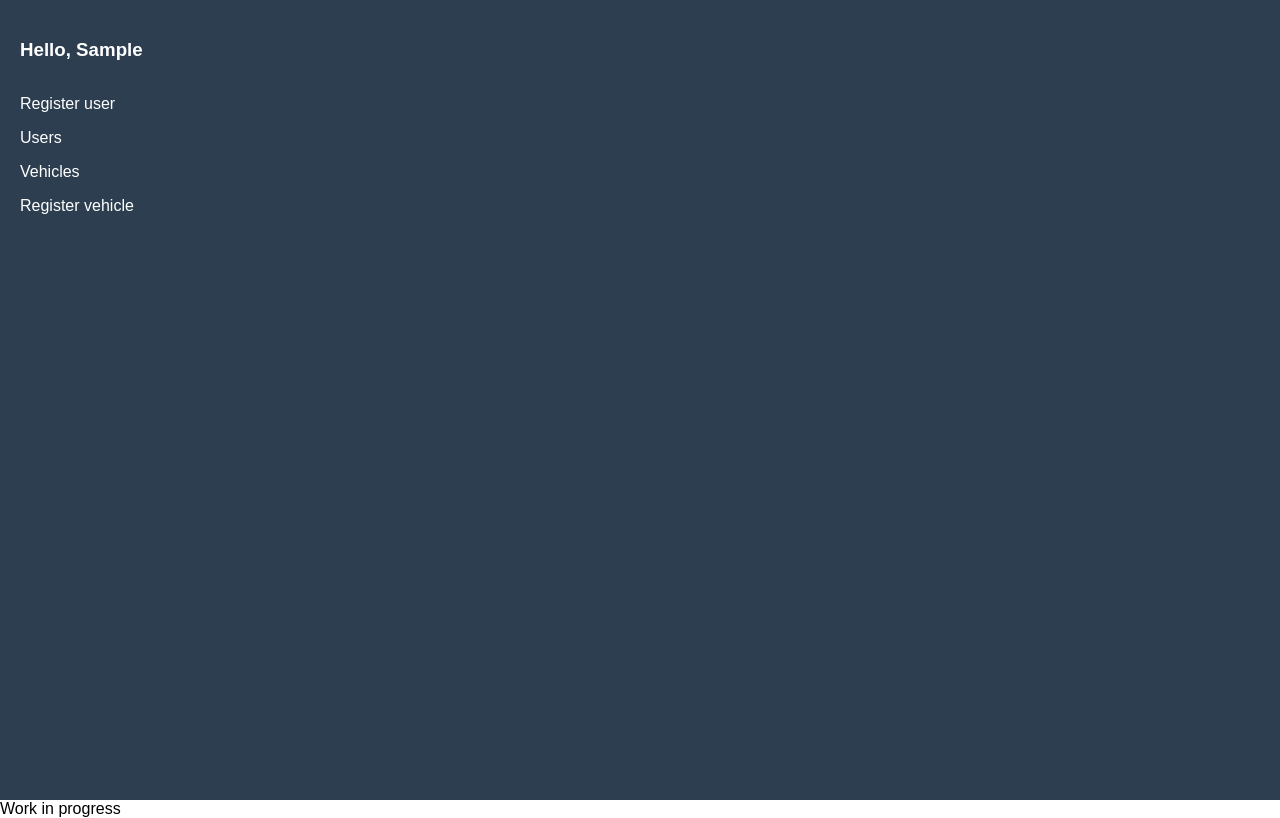
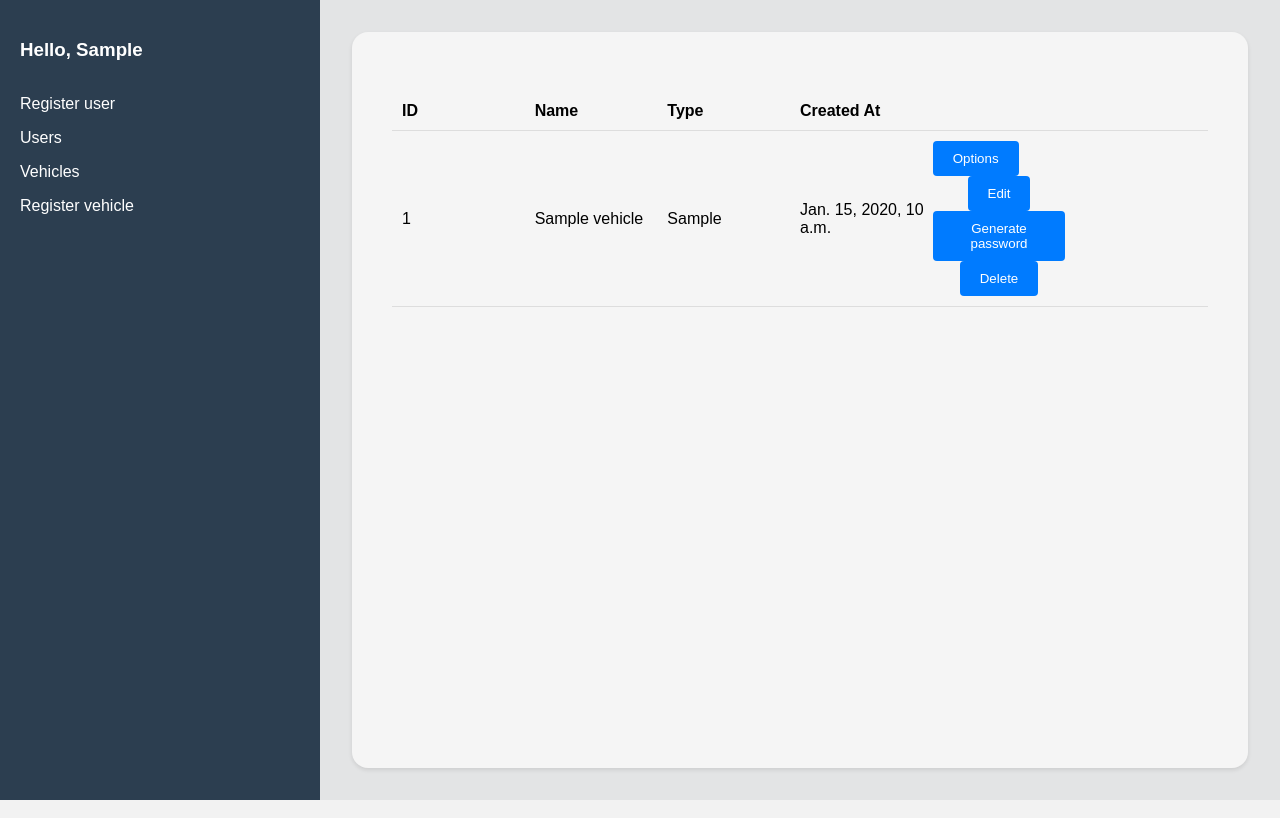
Before and after one commit to developer980/control-server, a Django app: template templates/vehicles.html in a window 1280 px wide. Run offline with Django 5.2, Linux system fonts and the light colour scheme; a user stored in the database is signed in; tables that the repository leaves empty hold one stand-in row (values such as "Sample post"); the template is opened without the code that fills it: most values are stand-ins (such as "Sample title", 1, 10 or a date in 2020).

Commit message:
added templates for vehicle management

```diff
--- a/templates/vehicles.html
+++ b/templates/vehicles.html
@@ -2,10 +2,66 @@
   <head>
     <meta charset="UTF-8" />
     <meta name="viewport" content="width=device-width, initial-scale=1.0" />
-    <title>Document</title>
+    <title>Admin dashboard</title>
+
     {%include 'styles_include.html' %}
   </head>
   <body>
-    {% include 'sidebar_admin.html' %} Work in progress
+    <main class="grid grid-col-2">
+      {% include 'sidebar_admin.html' %}
+      <content class="container content-primary">
+        <div
+          class="container-1 container-center flex-column flex-column-center gap-16"
+        >
+          <div id="vehicles-list" class="table-list-primary">
+            <div class="table-list-primary-item grid-5">
+              <div class=""><b>ID</b></div>
+              <div class=""><b>Name</b></div>
+              <div class="type"><b>Type</b></div>
+              <div class=""><b>Created At</b></div>
+            </div>
+            {% block content %} {% for vehicle in vehicles %}
+            <div
+              id="{{ vehicle.id }}"
+              data-type="{{vehicle.vehicle_type}}"
+              class="table-list-primary-item grid-5"
+            >
+              <div class="grid-element">{{ vehicle.id }}</div>
+              <div class="grid-element">{{ vehicle.name}}</div>
+              <div class="grid-element">{{ vehicle.vehicle_type }}</div>
+              <div class="grid-element">{{ vehicle.created_at }}</div>
+              <!-- <div class="flex-row flex-row-center gap-8">
+                <button class="button-primary">Edit</button>
+                <button id="generate-password" class="button-primary">
+                  Generate password
+                </button>
+                <button class="button-primary">Delete</button>
+              </div> -->
+
+              <div class="dropdown-field">
+                <div class="dropdown-primary">
+                  <button class="button-primary">Options</button>
+                  <div>
+                    <div class="flex flex-column flex-column-center">
+                      <button class="button-primary">Edit</button
+                      ><button id="generate-password" class="button-primary">
+                        Generate password</button
+                      ><button class="button-primary">Delete</button>
+                    </div>
+                  </div>
+                </div>
+                <!-- <select name="types" id="vehicle-type" class="button-primary">
+                  <option value="utility">Utility</option>
+                  <option value="charge">Charge</option>
+                </select> -->
+              </div>
+            </div>
+            {% endfor %}{% endblock %}
+          </div>
+        </div></content
+      >
+    </main>
+    <script src="/static/scripts/jquery-3.7.1.min.js"></script>
+    <script src="/static/scripts/vehicles.js"></script>
   </body>
 </html>
```
Also changed, not shown: templates/add_vehicle.html (+13 -15 lines).
